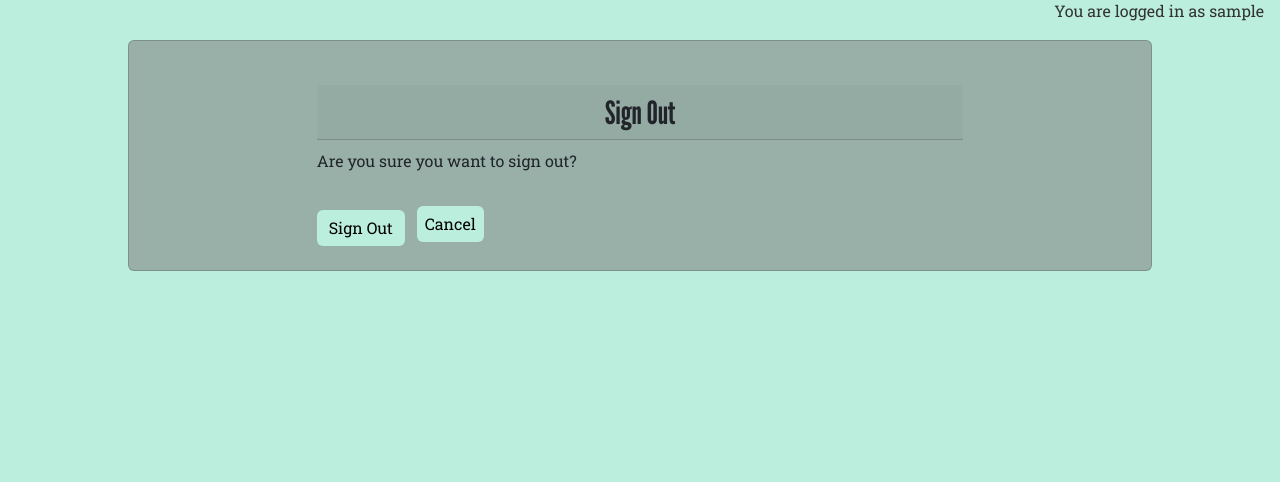
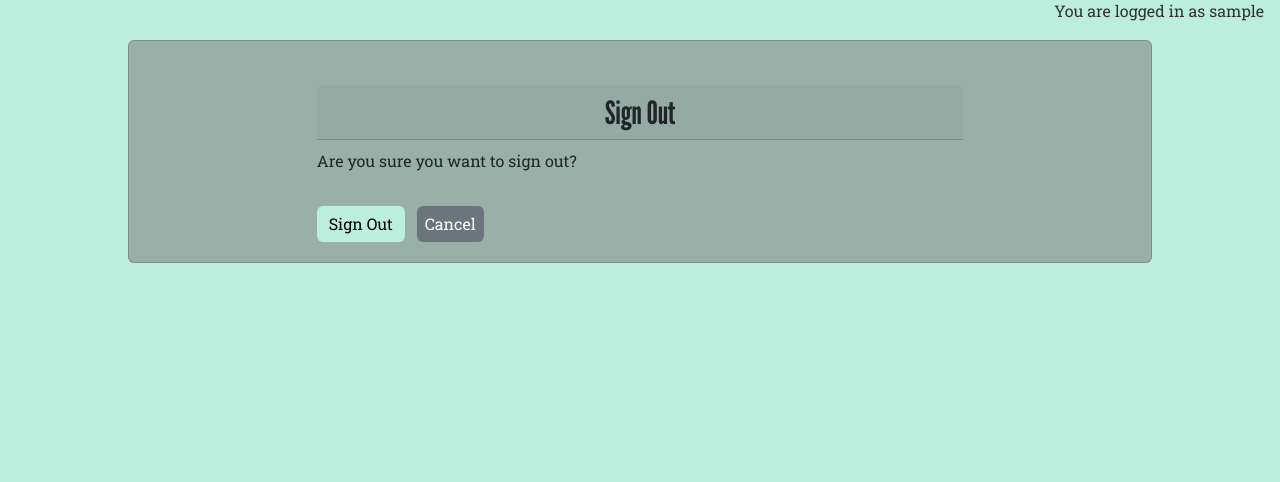
Before and after one commit to Diane-4P/family-favourites, a Django app: page /accounts/logout/ in a window 1280 px wide. Shown: the part 152-634 px from the top of the page. Run offline with Django 4.2, Linux system fonts and the light colour scheme; the visitor is signed in with stand-in values (Sample User, id 1); some libraries are stand-ins or nearby versions.

Commit message:
Change style to logout cancel button

```diff
--- a/static/css/styles.css
+++ b/static/css/styles.css
@@ -65,6 +65,10 @@ nav .nav-item {
     background-color: #ACCAEB;
     color: #364B44;
     text-decoration: underline;
+}
+
+.btn-secondary {
+    border: none;
 }
 
 .dropdown-menu {
--- a/templates/account/logout.html
+++ b/templates/account/logout.html
@@ -24,7 +24,7 @@
           <input type="hidden" name="{{ redirect_field_name }}" value="{{ redirect_field_value }}"/>
           {% endif %}
           <button class="btn btn-primary" type="submit">{% trans 'Sign Out' %}</button>
-          <a href="{{ index_url }}" class="btn btn-primary action-btn mb-2 px-2 mx-2">Cancel</a>
+          <a href="{{ index_url }}" class="btn btn-secondary action-btn px-2 mx-2">Cancel</a>
         </form>
       </div>
     </div>
```
